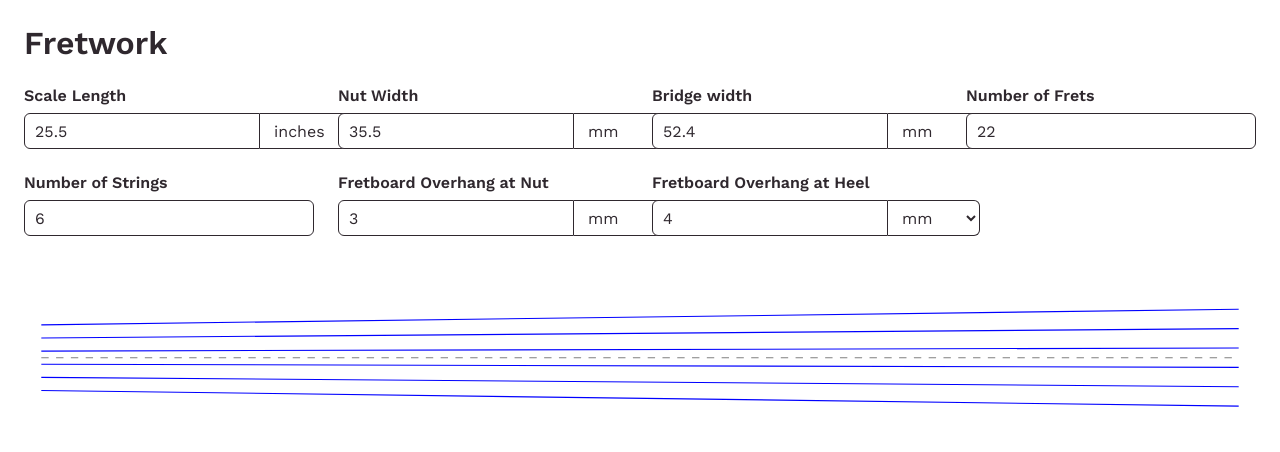
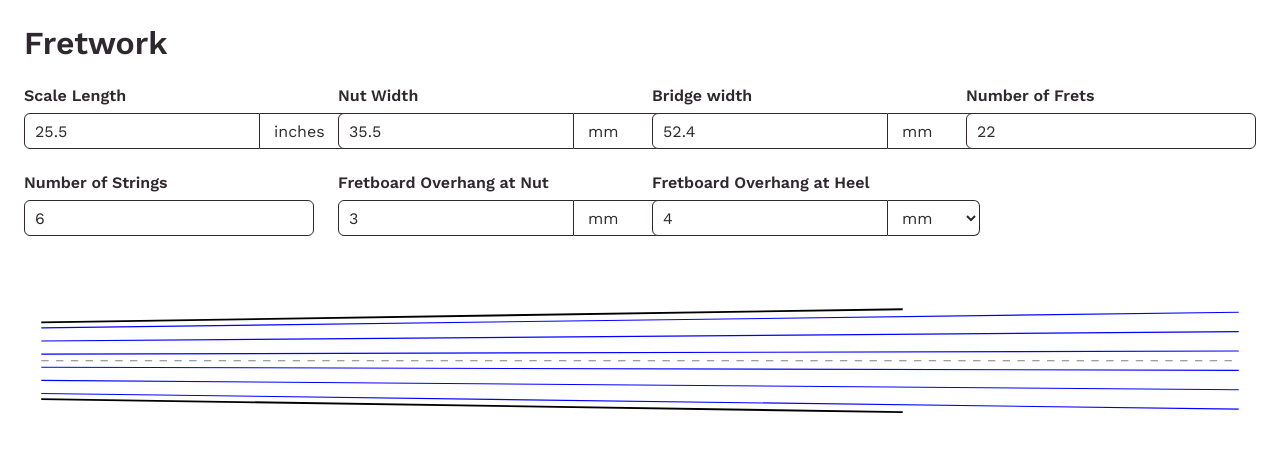
Before and after one commit to billhannah/fret-werk, a Vue app: page / in a window 1280 px wide. Shown: the top 452 px of the page. Built offline with nearby package versions, Linux system fonts and the light colour scheme.

Commit message:
Draw the edges of the fretboard

```diff
--- a/src/fretboard/fretboard-drawing.vue
+++ b/src/fretboard/fretboard-drawing.vue
@@ -1,6 +1,7 @@
 <script setup lang="ts">
 import { computed, inject } from 'vue';
 import { settingsKey } from '../SettingsContext.ts';
+import { calculateFretPosition } from '../fret-position/fret-position.ts';
 import { calculateStringLines } from './string-lines.ts';
 
 const settingsContext = inject(settingsKey);
@@ -20,20 +21,66 @@ const stringLines = computed(() => {
   );
 });
 
+const heelPosition = computed(() =>
+  calculateFretPosition(
+    settingsContext.settings.numberOfFrets,
+    settingsContext.settings.scaleLength.value,
+  ),
+);
+
+const drawingError = computed(() => {
+  if (!stringLines.value.ok) {
+    return stringLines.value.error.message;
+  }
+  if (!heelPosition.value.ok) {
+    return heelPosition.value.error.message;
+  }
+
+  return undefined;
+});
+
+const edgeLines = computed(() => {
+  if (!stringLines.value.ok || !heelPosition.value.ok) {
+    return [];
+  }
+
+  const lines = stringLines.value.value;
+  const { atNut, atHeel } = settingsContext.settings.fretboardOverhang;
+  const topString = lines[0];
+  const bottomString = lines[lines.length - 1];
+  const xAtHeel = heelPosition.value.value;
+  const heelRatio = xAtHeel / settingsContext.settings.scaleLength.value;
+  const topStringYAtHeel = topString.yAtNut + (topString.yAtBridge - topString.yAtNut) * heelRatio;
+  const bottomStringYAtHeel =
+    bottomString.yAtNut + (bottomString.yAtBridge - bottomString.yAtNut) * heelRatio;
+
+  return [
+    {
+      xAtNut: topString.xAtNut,
+      yAtNut: topString.yAtNut - atNut.value,
+      xAtHeel,
+      yAtHeel: topStringYAtHeel - atHeel.value,
+    },
+    {
+      xAtNut: bottomString.xAtNut,
+      yAtNut: bottomString.yAtNut + atNut.value,
+      xAtHeel,
+      yAtHeel: bottomStringYAtHeel + atHeel.value,
+    },
+  ];
+});
+
 const viewBox = computed(() => {
-  if (!stringLines.value.ok) {
+  if (!stringLines.value.ok || !heelPosition.value.ok) {
     return undefined;
   }
 
-  const lines = stringLines.value.value;
-  const minY = Math.min(
-    ...lines.map((line) => line.yAtNut),
-    ...lines.map((line) => line.yAtBridge),
-  );
-  const maxY = Math.max(
-    ...lines.map((line) => line.yAtNut),
-    ...lines.map((line) => line.yAtBridge),
-  );
+  const yValues = [
+    ...stringLines.value.value.flatMap((line) => [line.yAtNut, line.yAtBridge]),
+    ...edgeLines.value.flatMap((line) => [line.yAtNut, line.yAtHeel]),
+  ];
+  const minY = Math.min(...yValues);
+  const maxY = Math.max(...yValues);
 
   return `${-margin} ${minY - margin} ${settingsContext.settings.scaleLength.value + margin * 2} ${maxY - minY + margin * 2}`;
 });
@@ -41,9 +88,9 @@ const viewBox = computed(() => {
 
 <template>
   <div class="fretboard-wrapper">
-    <p v-if="!stringLines.ok" class="drawing-error">{{ stringLines.error.message }}</p>
+    <p v-if="drawingError" class="drawing-error">{{ drawingError }}</p>
     <svg
-      v-else
+      v-else-if="stringLines.ok && heelPosition.ok"
       xmlns="http://www.w3.org/2000/svg"
       :viewBox="viewBox"
       preserveAspectRatio="xMidYMid meet"
@@ -64,6 +111,15 @@ const viewBox = computed(() => {
         y1="0"
         :x2="settingsContext.settings.scaleLength.value"
         y2="0"
+      />
+      <line
+        v-for="(line, index) in edgeLines"
+        :key="`edge-${index}`"
+        class="edge-line"
+        :x1="line.xAtNut"
+        :y1="line.yAtNut"
+        :x2="line.xAtHeel"
+        :y2="line.yAtHeel"
       />
     </svg>
   </div>
```
